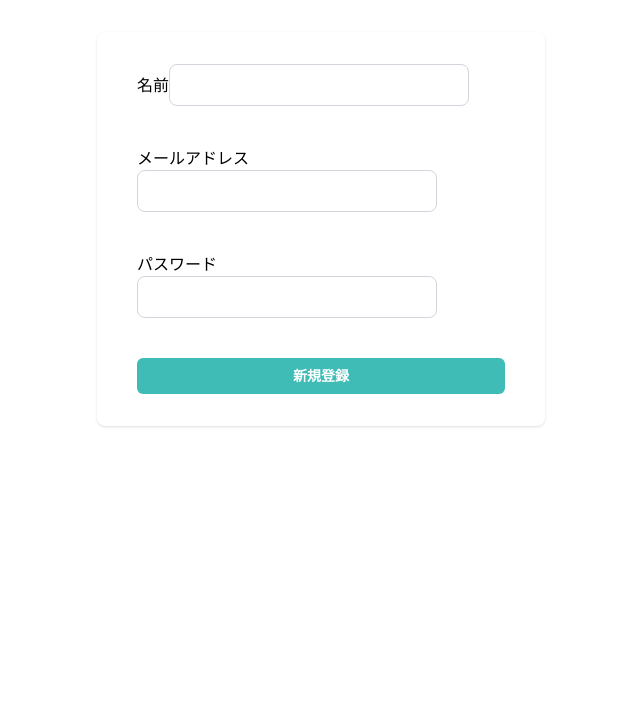
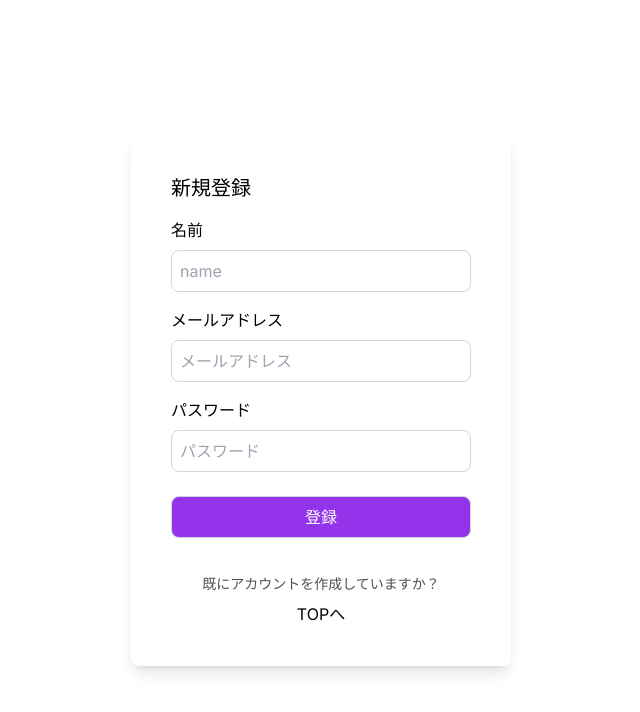
Before and after one commit to kawai-ota/clothing-EC, a Next.js app in the folder ecommerce/: page /signup in a window 1280 px wide. Shown: the top 712 px of the page, without its empty margins (319-959 px from the left). Built offline with nearby package versions, Linux system fonts and the light colour scheme.

Commit message:
axiosエラーの解消が終わったのでコミット

```diff
--- a/ecommerce/app/api/auth/[...nextauth]/options.ts
+++ b/ecommerce/app/api/auth/[...nextauth]/options.ts
@@ -1,6 +1,6 @@
 import type { NextAuthOptions } from "next-auth";
 import CredentialsProvider from "next-auth/providers/credentials";
-import prisma from "@/app/prismadb";
+import prisma from "@/app/lib/prismadb";
 import bcrypt from "bcrypt";
 
 export const options: NextAuthOptions = {
--- a/ecommerce/app/api/register/route.ts
+++ b/ecommerce/app/api/register/route.ts
@@ -1,29 +1,23 @@
-import prisma from "@/app/prismadb";
+import prisma from "@/app/lib/prismadb";
 import bcrypt from "bcrypt";
 import { NextResponse } from "next/server";
 
 export async function POST(request: Request) {
+  const body = await request.json();
+  const { name, email, password } = body;
+
+  const hashedPassword = await bcrypt.hash(password, 12);
+
   try {
-    const body = await request.json();
-    const { email, name, password } = body;
-
-    if (!email || !name || !password) {
-      return new NextResponse("入力情報が欠けています", { status: 400 });
-    }
-
-    const hashedPassword = await bcrypt.hash(password, 12);
-
     const user = await prisma.user.create({
       data: {
+        name,
         email,
-        name,
         password: hashedPassword,
       },
     });
-
     return NextResponse.json(user);
-  } catch (error: any) {
-    console.log(error, "REGISTRATION_ERROR");
-    return new NextResponse("Internal Error", { status: 500 });
+  } catch {
+    return NextResponse.error();
   }
 }
--- /dev/null
+++ b/ecommerce/app/lib/prismadb.ts
@@ -0,0 +1,10 @@
+import { PrismaClient } from "@prisma/client";
+
+declare global {
+  var prisma: PrismaClient | undefined;
+}
+
+const prismadb = globalThis.prisma || new PrismaClient();
+if (process.env.NODE_ENV !== "production") globalThis.prisma = prismadb;
+
+export default prismadb;
--- a/ecommerce/app/prismadb.ts
+++ /dev/null
@@ -1,10 +0,0 @@
-import { PrismaClient } from "@prisma/client";
-
-declare global {
-  var prisma: PrismaClient | undefined;
-}
-
-const client = globalThis.prisma || new PrismaClient();
-if (process.env.NODE_ENV !== "production") globalThis.prisma = client;
-
-export default client;
--- a/ecommerce/app/signin/Signinform.tsx
+++ b/ecommerce/app/signin/Signinform.tsx
@@ -28,7 +28,7 @@ const Signinform = (props: Props) => {
   return (
     <div className="flex flex-col items-center justify-center min-h-screen py-2">
       <div className="p-10 rounded-lg shadow-lg flex flex-col">
-        <h1 className="text-xl font-medium mb-4">Sign In</h1>
+        <h1 className="text-xl font-medium mb-4">ログイン</h1>
         <label htmlFor="" className="mb-2">
           メールアドレス
         </label>
@@ -55,7 +55,7 @@ const Signinform = (props: Props) => {
           onClick={Login}
           className="p-2 border bg-purple-600 rounded-lg text-white border-gray-300 mt-2 mb-4 focus:outline-none focus:border-gray-600"
         >
-          登録
+          ログイン
         </button>
         <Link
           href="/signup"
@@ -64,7 +64,7 @@ const Signinform = (props: Props) => {
           アカウントが存在しません
         </Link>
         <Link href="/" className="text-center mt-2">
-          ホーム
+          TOPへ
         </Link>
       </div>
     </div>
--- a/ecommerce/app/signup/SignForm.tsx
+++ b/ecommerce/app/signup/SignForm.tsx
@@ -1,83 +1,93 @@
 "use client";
+import React, { useState } from "react";
+import { useRouter } from "next/navigation";
+import Link from "next/link";
 import axios from "axios";
-import React, { useCallback, useState } from "react";
-import { FieldValues, useForm, SubmitHandler } from "react-hook-form";
-import Input from "../components/Input";
-import { signIn } from "next-auth/react";
-import { useRouter } from "next/navigation";
-import Button from "../components/Button";
 
-const AuthForm = () => {
-  const router = useRouter();
-  const [isLoading, setIsLoading] = useState(false);
+type Props = {};
 
-  const {
-    register,
-    handleSubmit,
-    formState: { errors },
-  } = useForm<FieldValues>({
-    defaultValues: {
+const SignForm = (props: Props) => {
+  const [user, setUser] = useState({
     name: "",
     email: "",
     password: "",
-    },
   });
 
-  const onSubmit: SubmitHandler<FieldValues> = async (data) => {
-    setIsLoading(true);
-    try {
-      await axios.post("/api/register", data); // Wait for the axios post request to complete
-      await signIn("credentials", data); // Wait for the signIn function to complete
-      router.push("/"); // Redirect to the desired page
-    } catch (error) {
-      console.error("An error occurred:", error);
-    } finally {
-      setIsLoading(false);
-    }
+  const router = useRouter();
+
+  const Register = () => {
+    const data = {
+      name: user.name,
+      email: user.email,
+      password: user.password,
+    };
+    axios
+      .post("/api/register", data)
+      .then((response) => {
+        console.log(response);
+      })
+      .catch((error) => {
+        console.log(error);
+      })
+      .finally(() => {
+        router.push("/signin");
+      });
   };
   return (
-    <div className="mt-8 sm:mx-auto sm:w-full sm:max-w-md">
-      <div className="bg-white px-4 py-8 shadow sm:rounded-lg sm:px-10">
-        <form className="space-y-6" onSubmit={handleSubmit(onSubmit)}>
-          <Input
-            id="name"
-            label="名前"
-            register={register}
-            errors={errors}
-            disabled={isLoading}
-            required={false}
+    <div className="flex flex-col items-center justify-center min-h-screen py-2">
+      <div className="p-10 rounded-lg shadow-lg flex flex-col">
+        <h1 className="text-xl font-medium mb-4">新規登録</h1>
+        <label htmlFor="" className="mb-2">
+          名前
+        </label>
+        <input
+          type="text"
+          className="p-2 border-gray-300 border-[1px] rounded-lg w-[300px] mb-4 focus:outline-none focus:border-gray-600 text-black"
+          id="名前"
+          value={user.name}
+          placeholder="name"
+          onChange={(e) => setUser({ ...user, name: e.target.value })}
         />
-
-          <Input
+        <label htmlFor="" className="mb-2">
+          メールアドレス
+        </label>
+        <input
+          type="text"
+          className="p-2 border-gray-300 border-[1px] rounded-lg w-[300px] mb-4 focus:outline-none focus:border-gray-600 text-black"
           id="email"
-            label="メールアドレス"
-            register={register}
-            errors={errors}
-            required
-            disabled={isLoading}
+          value={user.email}
+          placeholder="メールアドレス"
+          onChange={(e) => setUser({ ...user, email: e.target.value })}
         />
-          <span style={{ color: "red" }}>
-            {errors.email && "メールアドレスは必須です"}
-          </span>
-          <Input
-            disabled={isLoading}
-            register={register}
-            errors={errors}
-            required
+        <label htmlFor="" className="mb-2">
+          パスワード
+        </label>
+        <input
+          type="password"
+          className="p-2 border-gray-300 border-[1px] rounded-lg w-[300px] mb-4 focus:outline-none focus:border-gray-600 text-black"
           id="password"
-            label="パスワード"
-            type="password"
+          value={user.password}
+          placeholder="パスワード"
+          onChange={(e) => setUser({ ...user, password: e.target.value })}
         />
-          <span style={{ color: "red" }}>
-            {errors.password && "パスワードは必須です"}
-          </span>
-          <Button disabled={isLoading} fullWidth type="submit">
-            新規登録
-          </Button>
-        </form>
+        <button
+          onClick={Register}
+          className="p-2 border bg-purple-600 rounded-lg text-white border-gray-300 mt-2 mb-4 focus:outline-none focus:border-gray-600"
+        >
+          登録
+        </button>
+        <Link
+          href="/signin"
+          className="text-sm text-center mt-5 text-neutral-600"
+        >
+          既にアカウントを作成していますか？
+        </Link>
+        <Link href="/" className="text-center mt-2">
+          TOPへ
+        </Link>
       </div>
     </div>
   );
 };
 
-export default AuthForm;
+export default SignForm;
```
Also changed, not shown: 1 other file (tests, documents, lock files or other folders). Lines whose indentation alone changed are shown as unchanged.
